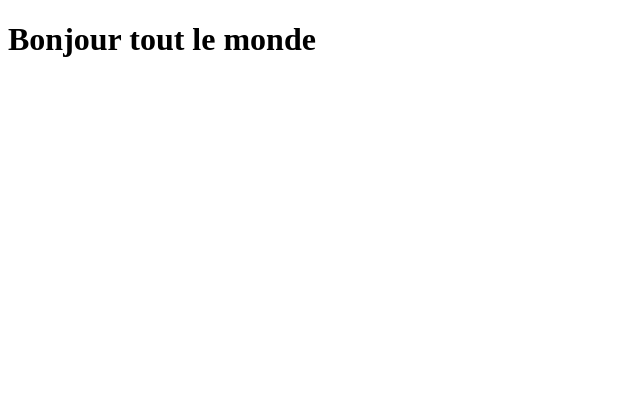
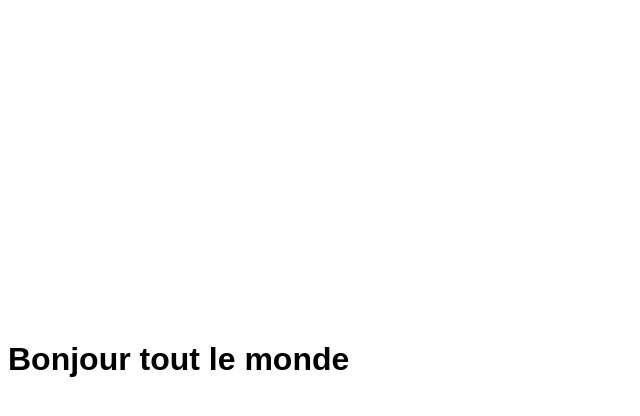
Before and after one commit to hermanngbei/hello, a plain HTML site: page index.html in a window 1280 px wide. Shown: the whole page, without its empty margins (0-640 px from the left). Drawn offline with Linux system fonts and the light colour scheme.

Commit message:
Je deplace le contenu du fichier

```diff
--- a/index.html
+++ b/index.html
@@ -4,6 +4,16 @@
 		<title>Mon premier commit</title>
 		<meta charset="utf-8">
 	</head>
+	<style type="text/css">
+	  h1{
+		position:absolute;
+		widht: 100%;
+		top:40%;
+		text-align: center;
+		font-family: arial;
+
+	    }
+	</style>
 	<body>
 		<h1>Bonjour tout le monde</h1>
 	</body>
```
